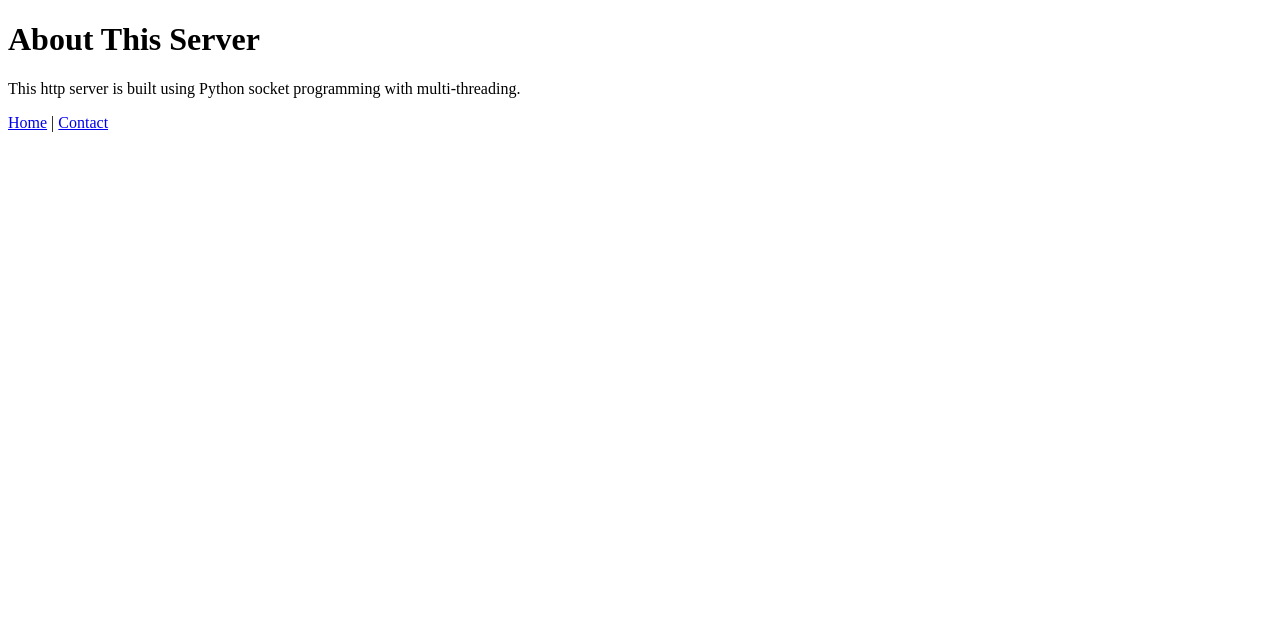
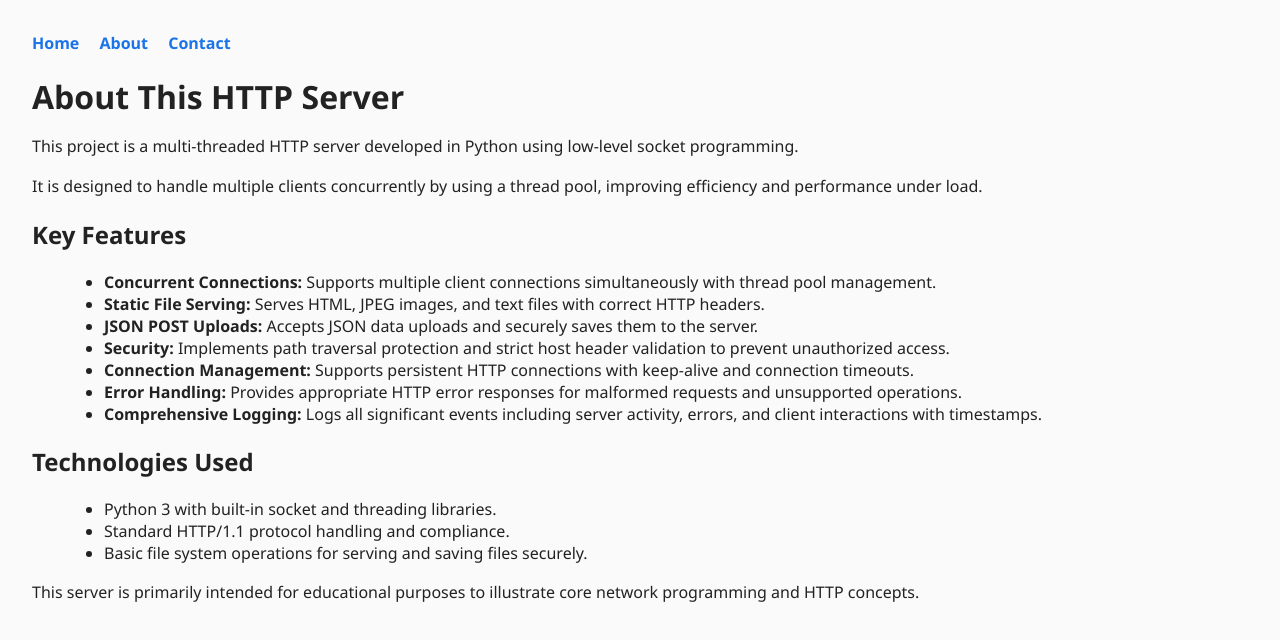
Before and after one commit to abdulkalamazad1001/multi-threaded-http-server, a plain HTML site: page resources/about.html in a window 1280 px wide. Drawn offline with Linux system fonts and the light colour scheme.

Commit message:
Update about.html

```diff
--- a/resources/about.html
+++ b/resources/about.html
@@ -2,13 +2,100 @@
 <html lang="en">
   <head>
     <meta charset="UTF-8" />
-    <title>About</title>
+    <meta name="viewport" content="width=device-width, initial-scale=1" />
+    <title>About - Multi-threaded HTTP Server</title>
+    <style>
+      body {
+        font-family: "Segoe UI", Tahoma, Geneva, Verdana, sans-serif;
+        margin: 2rem;
+        background: #fafafa;
+        color: #222;
+      }
+      nav {
+        margin-bottom: 1rem;
+      }
+      nav a {
+        margin-right: 1rem;
+        color: #1a73e8;
+        text-decoration: none;
+        font-weight: 600;
+      }
+      nav a:hover {
+        text-decoration: underline;
+      }
+      h1 {
+        margin-bottom: 0.5rem;
+      }
+      p {
+        line-height: 1.5;
+        margin-bottom: 1rem;
+      }
+      ul {
+        list-style-type: disc;
+        margin-left: 2rem;
+      }
+    </style>
   </head>
   <body>
-    <h1>About This Server</h1>
-    <p>
-      This http server is built using Python socket programming with multi-threading.
-    </p>
-    <a href="index.html">Home</a> | <a href="contact.html">Contact</a>
+    <nav>
+      <a href="/">Home</a>
+      <a href="/about.html">About</a>
+      <a href="/contact.html">Contact</a>
+    </nav>
+    <main>
+      <h1>About This HTTP Server</h1>
+      <p>
+        This project is a multi-threaded HTTP server developed in Python using
+        low-level socket programming.
+      </p>
+      <p>
+        It is designed to handle multiple clients concurrently by using a thread
+        pool, improving efficiency and performance under load.
+      </p>
+      <h2>Key Features</h2>
+      <ul>
+        <li>
+          <strong>Concurrent Connections:</strong> Supports multiple client
+          connections simultaneously with thread pool management.
+        </li>
+        <li>
+          <strong>Static File Serving:</strong> Serves HTML, JPEG images, and
+          text files with correct HTTP headers.
+        </li>
+        <li>
+          <strong>JSON POST Uploads:</strong> Accepts JSON data uploads and
+          securely saves them to the server.
+        </li>
+        <li>
+          <strong>Security:</strong> Implements path traversal protection and
+          strict host header validation to prevent unauthorized access.
+        </li>
+        <li>
+          <strong>Connection Management:</strong> Supports persistent HTTP
+          connections with keep-alive and connection timeouts.
+        </li>
+        <li>
+          <strong>Error Handling:</strong> Provides appropriate HTTP error
+          responses for malformed requests and unsupported operations.
+        </li>
+        <li>
+          <strong>Comprehensive Logging:</strong> Logs all significant events
+          including server activity, errors, and client interactions with
+          timestamps.
+        </li>
+      </ul>
+      <h2>Technologies Used</h2>
+      <ul>
+        <li>Python 3 with built-in socket and threading libraries.</li>
+        <li>Standard HTTP/1.1 protocol handling and compliance.</li>
+        <li>
+          Basic file system operations for serving and saving files securely.
+        </li>
+      </ul>
+      <p>
+        This server is primarily intended for educational purposes to illustrate
+        core network programming and HTTP concepts.
+      </p>
+    </main>
   </body>
 </html>
```
